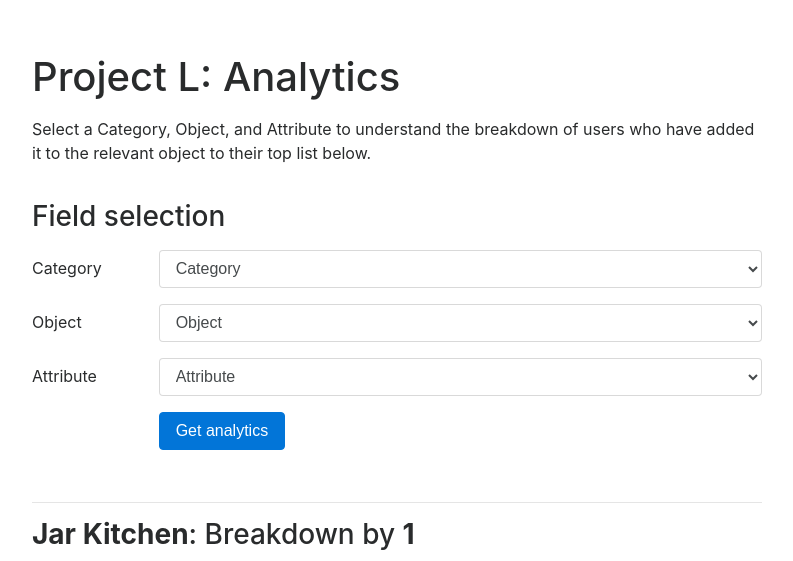
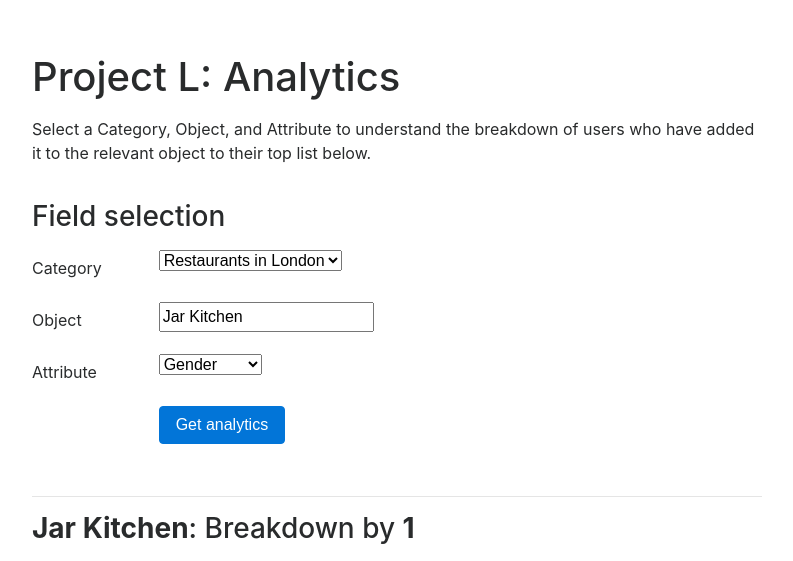
Before and after one commit to nkostoulas/Project_L, a Django app: page /analytics/1/1/ in a window 1280 px wide. Shown: the part 382-943 px from the top of the page, without its empty margins (243-1036 px from the left). Run offline with Django 3.2, Linux system fonts and the light colour scheme; data comes from the database, SQL or seed files in the repository; parts of the project's set-up code (start-up, migrations or seed data) failed here and were passed over; some libraries are stand-ins or nearby versions.

Commit message:
Completed basic ANALYTICS page. An analytics form allows you to chose a category, an object belonging to that category and one of three attributes (gender, locale, age range) to derive analytics.

```diff
--- /dev/null
+++ b/analytics/forms.py
@@ -0,0 +1,8 @@
+from django import forms
+from smart_selects.form_fields import ChainedModelChoiceField
+from lists.models import Category
+
+class AnalyticsForm(forms.Form):
+    category = forms.ModelChoiceField(queryset=Category.objects.all(), required=True)
+    object = ChainedModelChoiceField('lists', 'Object', 'category', 'category', 'lists', 'Object', 'category', False, False)
+    attribute = forms.ChoiceField(choices=(('gender', 'Gender'),('locale', 'Locale'),('age_range', 'Age Range')))
--- a/analytics/templates/analytics/analytics_selected.html
+++ b/analytics/templates/analytics/analytics_selected.html
@@ -14,29 +14,24 @@
 
         <h3>Field selection</h3>
         <div style="height:10px"></div>
-        <form>
+        <form action="{% url 'analytics_main' %}" method="post"  class="form">
+          {% csrf_token %}
           <div class="form-group row">
             <label for="inputCategory" class="col-sm-2 col-form-label">Category</label>
             <div class="col-sm-10">
-              <select id="inputCategory" class="form-control">
-                <option>Category</option>
-              </select>
+              {{ form.category }}
             </div>
           </div>
           <div class="form-group row">
             <label for="inputObject" class="col-sm-2 col-form-label">Object</label>
             <div class="col-sm-10">
-              <select id="inputObject" class="form-control">
-                <option>Object</option>
-              </select>
+              {{ form.object }}
             </div>
           </div>
           <div class="form-group row">
             <label for="inputAttribute" class="col-sm-2 col-form-label">Attribute</label>
             <div class="col-sm-10">
-              <select id="inputObject" class="form-control">
-                <option>Attribute</option>
-              </select>
+              {{ form.attribute }}
             </div>
           </div>
           <div class="form-group row">
@@ -57,13 +52,17 @@
 
           var data = {
               labels: [
-                  "Attr. Group 1",
-                  "Attr. Group 2",
-                  "Attr. Group 3"
+                {% for attr,value in attribute_array.items %}
+                  "{{ attr }}",
+                {% endfor %}
               ],
               datasets: [
                   {
-                      data: [300, 50, 100],
+                      data: [
+                              {% for attr,value in attribute_array.items %}
+                                {{ value }},
+                              {% endfor %}
+                            ],
                       backgroundColor: [
                           "#FF6384",
                           "#36A2EB",
--- a/analytics/urls.py
+++ b/analytics/urls.py
@@ -1,9 +1,10 @@
 from django.conf import settings
-from django.conf.urls import url
+from django.conf.urls import url, include
 from django.conf.urls.static import static
 from . import views
 
 urlpatterns = [
 	url(r'^analytics/$', views.analytics_main, name='analytics_main'),
 	url(r'^analytics/(?P<selected_object>\d+)/(?P<selected_attribute>\w+)/$', views.analytics_selected, name='analytics_selected'),
+	url(r'^chaining', include('smart_selects.urls')),
 ] + static(settings.STATIC_URL, document_root=settings.STATIC_ROOT)
--- a/analytics/views.py
+++ b/analytics/views.py
@@ -1,29 +1,29 @@
-from django.shortcuts import render
-
+from django.shortcuts import render, redirect
+from django.core.urlresolvers import reverse
 from lists.models import UserTopList, UserProfile, Object, Category
-
+from .forms import AnalyticsForm
 
 # Create your views here.
 
 def analytics_main(request):
-
-    categories = Category.objects.filter(usertoplist__in = UserTopList.objects.all()).distinct()         # Categories with objects in top lists
-    objects = Object.objects.filter(usertoplist__in = UserTopList.objects.all()).distinct()              # Objects in top lists
-
-    return render(request, 'analytics/analytics_main.html', {'current_nav': 'analytics', 'categories': categories, 'objects': objects})
-
+    if request.method == 'POST':
+        form = AnalyticsForm(request.POST)
+        if form.is_valid():
+            selected_object = form.cleaned_data['object']
+            selected_attribute = form.cleaned_data['attribute']
+            return redirect(reverse('analytics_selected', args=[Object.objects.get(name=selected_object).pk, selected_attribute]))
+    else:
+        form = AnalyticsForm()
+    return render(request, 'analytics/analytics_main.html', {'current_nav': 'analytics', 'form': AnalyticsForm})
 
 def analytics_selected(request,selected_object, selected_attribute):
+    selected_object = Object.objects.get(pk=selected_object)
+    form = AnalyticsForm(initial={'category':selected_object.category , 'object':selected_object, 'attribute':selected_attribute})
+    attribute_array = get_data_array(selected_attribute, selected_object)
 
-    categories = Category.objects.filter(usertoplist__in = UserTopList.objects.all()).distinct()         # Categories with objects in top lists
-    objects = Object.objects.filter(usertoplist__in = UserTopList.objects.all()).distinct()              # Objects in top lists
-
-    selected_object = Object.objects.get(pk=selected_object)
-
-    return render(request, 'analytics/analytics_selected.html', {'current_nav': 'analytics', 'selected_category': selected_object.category, 'selected_object': selected_object, 'selected_attribute': selected_attribute})
+    return render(request, 'analytics/analytics_selected.html', {'current_nav': 'analytics', 'form': form, 'attribute_array': attribute_array, 'selected_category': selected_object.category, 'selected_object': selected_object, 'selected_attribute': selected_attribute})
 
 def get_data_array(user_attribute, object):
-    print(user_attribute)
     users_with_object_in_top = UserProfile.objects.filter(usertoplist__in = UserTopList.objects.filter(object=object))
 
     attribute_array = {}
@@ -34,8 +34,7 @@ def get_data_array(user_attribute, object):
         else:
             attribute_array[attribute_value] += 1
 
-    print(attribute_array)
-
+    return(attribute_array)
 
 def get_attribute_value(user, user_attribute):
     return {
--- a/projectl/settings.py
+++ b/projectl/settings.py
@@ -42,6 +42,7 @@ PREREQ_APPS = [
     'django.contrib.messages',
     'django.contrib.staticfiles',
     'social_django',
+    'smart_selects',
 ]
 
 PROJECT_APPS = [
```
Also changed, not shown: analytics/templates/analytics/analytics_main.html (+5 -16 lines).
